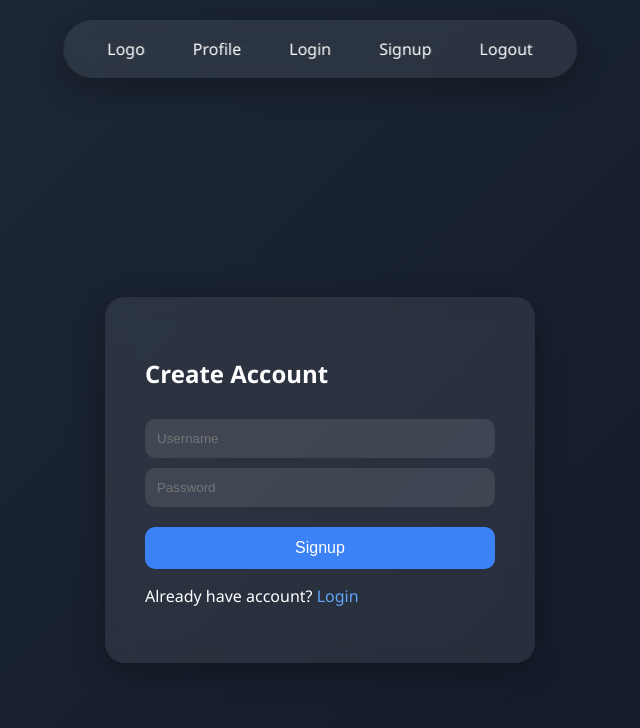
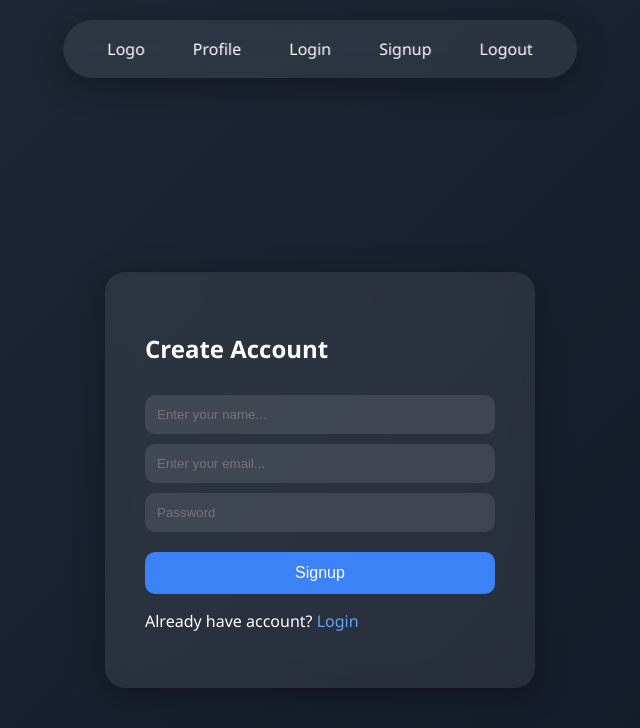
Before and after one commit to AAYUSH-SAHAY-24326711019/Flask_Projects, a Flask app: page /signup in a window 1280 px wide. Shown: the top 728 px of the page, without its empty margins (320-960 px from the left). Run offline with Flask 3, Linux system fonts and the light colour scheme.

Commit message:
added the feature to signup (store details partially and redirect to login)

```diff
--- a/pushups_logger/auth.py
+++ b/pushups_logger/auth.py
@@ -1,11 +1,26 @@
-from flask import Blueprint, render_template,url_for
+import datetime
+
+from flask import Blueprint, render_template,url_for,request,redirect
 
 auth = Blueprint('auth', __name__)
 
+# ----------------Code for signup start----------------
 @auth.route('/signup')
 def signup():
-    # return "This will signup the users"
+    # return "This will sign up the users"
     return render_template('signup.html')
+
+@auth.route('/signup',methods=['POST'])
+def signup_post():
+    email = request.form['email']
+    name = request.form['username']
+    password = request.form['password']
+
+    print(email,name,password)
+
+    return redirect(url_for('auth.login'))
+
+# ----------------Code for signup end----------------
 
 
 @auth.route('/login')
--- a/pushups_logger/templates/signup.html
+++ b/pushups_logger/templates/signup.html
@@ -21,11 +21,16 @@
 
 <h2>Create Account</h2>
 
-<form method="POST">
+<form method="POST" action="/signup">
 
 <input type="text"
-placeholder="Username"
+placeholder="Enter your name..."
 name="username"
+required>
+
+    <input type="email"
+placeholder="Enter your email..."
+name="email"
 required>
 
 <input type="password"
```
